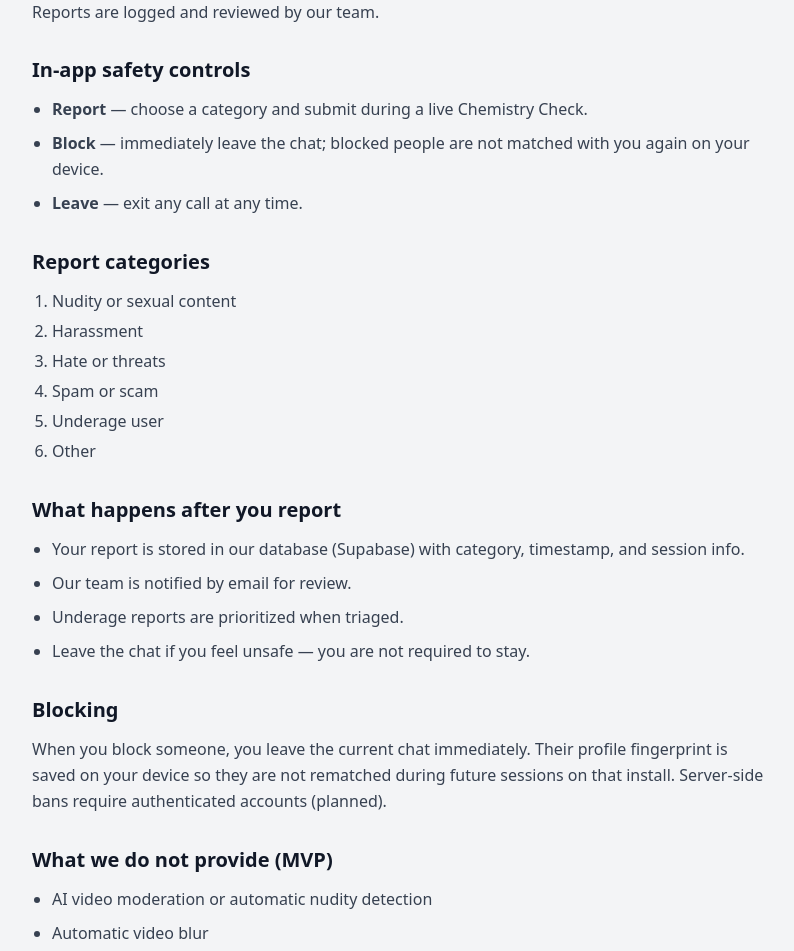
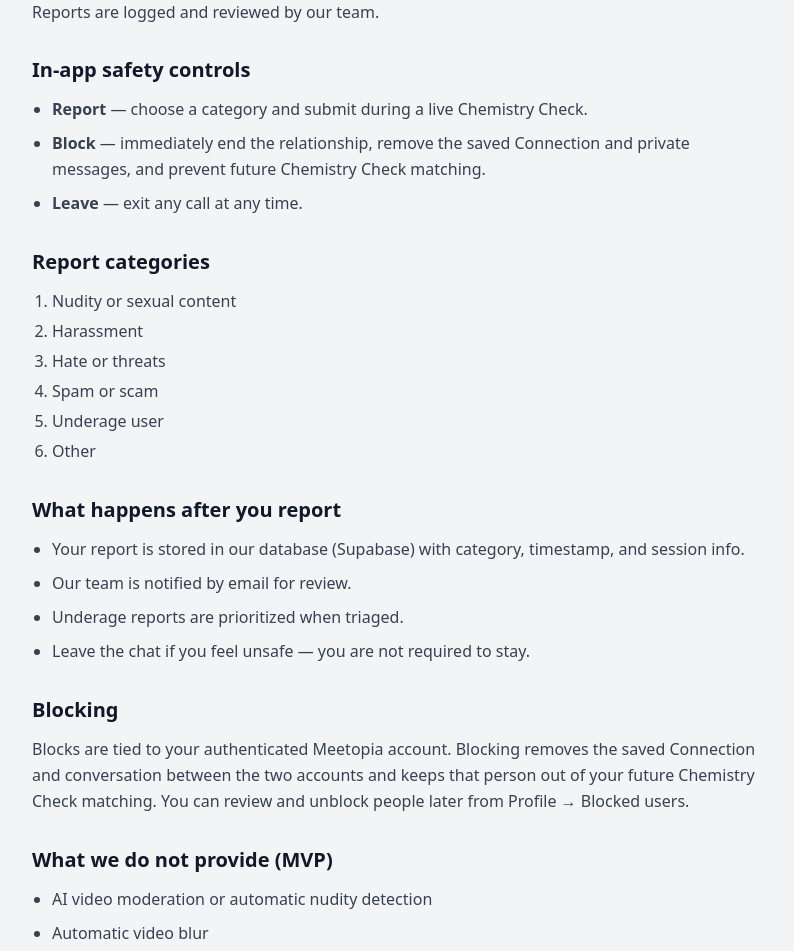
Before and after one commit to BTheCoderr/MeetopiaAPP, a Next.js app: page /safety in a window 1280 px wide. Shown: the part 221-1172 px from the top of the page, without its empty margins (240-1034 px from the left). Built offline with nearby package versions, Linux system fonts and the light colour scheme; no server answers.

Commit message:
Update safety copy to match account-level blocking

```diff
--- a/src/app/safety/page.tsx
+++ b/src/app/safety/page.tsx
@@ -28,8 +28,8 @@ export default function SafetyPage() {
                 <strong>Report</strong> — choose a category and submit during a live Chemistry Check.
               </li>
               <li>
-                <strong>Block</strong> — immediately leave the chat; blocked people are not matched
-                with you again on your device.
+                <strong>Block</strong> — immediately end the relationship, remove the saved Connection
+                and private messages, and prevent future Chemistry Check matching.
               </li>
               <li>
                 <strong>Leave</strong> — exit any call at any time.
@@ -65,9 +65,10 @@ export default function SafetyPage() {
           title: 'Blocking',
           body: (
             <p>
-              When you block someone, you leave the current chat immediately. Their profile
-              fingerprint is saved on your device so they are not rematched during future sessions on
-              that install. Server-side bans require authenticated accounts (planned).
+              Blocks are tied to your authenticated Meetopia account. Blocking removes the saved
+              Connection and conversation between the two accounts and keeps that person out of your
+              future Chemistry Check matching. You can review and unblock people later from Profile
+              → Blocked users.
             </p>
           ),
         },
```
